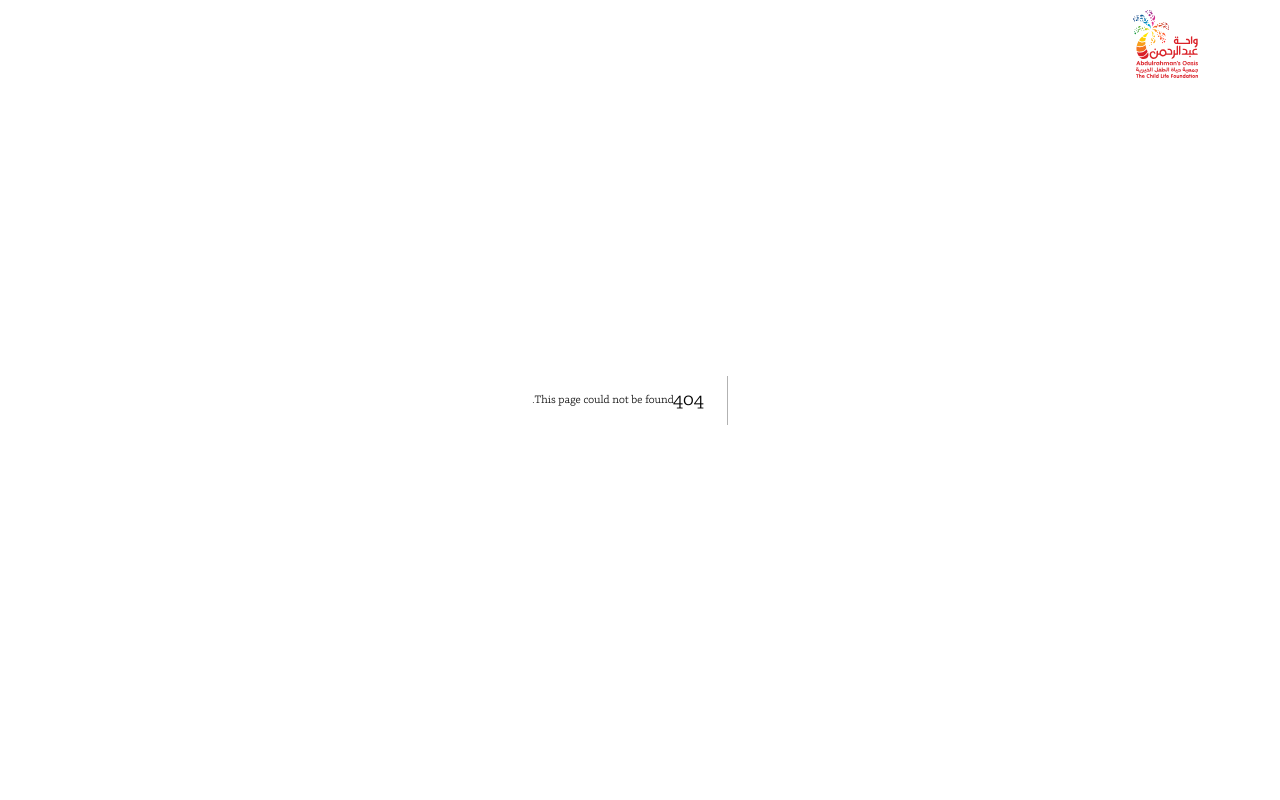
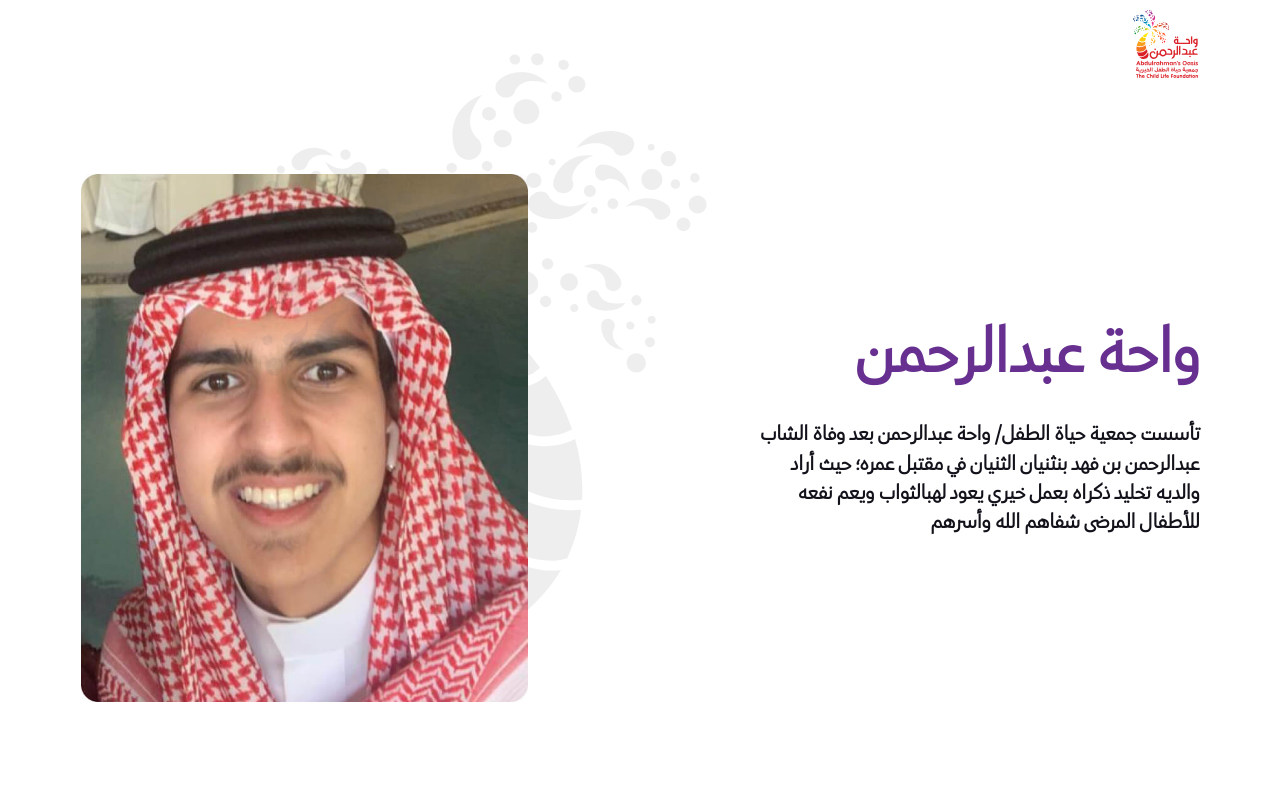
Before and after one commit to alqabbanikhaled/abdulrahmansOasis, a Next.js app in the folder Frontend/: page /about in a window 1280 px wide. Before the commit this address had no page. Shown: the top 800 px of the page. Built offline with nearby package versions, Linux system fonts and the light colour scheme; a web font is replaced by a local one.

Commit message:
pdf link

```diff
--- a/Frontend/src/components/abdulrahman-oasis/About/About.js
+++ b/Frontend/src/components/about/AbdelrahmanOasis/AbdelrahmanOasis.js
@@ -1,13 +1,13 @@
 import React from "react";
 import cn from "classnames";
 
-import styles from "./About.module.scss";
+import styles from "./AbdelrahmanOasis.module.scss";
 
-const About = () => {
+const AbdelrahmanOasis = () => {
   return (
     <section className={cn(styles.section, "space-X space-Y-bottom mt-6")}>
       <div className={cn(styles.container)}>
-        <div className={cn(styles.aboutText, "mb-2")}>
+        <div className={cn(styles.AOText, "mb-2")}>
           <h1 className="color-purple mb-2">واحة عبدالرحمن</h1>
           <div className="paragraph4-size font-weight-bold">
             تأسست جمعیة حیاة الطفل/ واحة عبدالرحمن بعد وفاة الشاب عبدالرحمن بن
@@ -15,12 +15,13 @@ const About = () => {
             خیري یعود لهبالثواب ویعم نفعه للأطفال المرضی شفاهم الله وأسرهم
           </div>
         </div>
-        <div className={styles.aboutImg}>
+        <div className={styles.AOImg}>
           <img src="./Abdulrahman_img.jpg" alt="" />
+          <img className={styles.vector} src="./svg/back_1.svg" alt="" />
         </div>
       </div>
     </section>
   );
 };
 
-export default About;
+export default AbdelrahmanOasis;
--- a/Frontend/src/components/abdulrahman-oasis/About/About.module.scss
+++ b/Frontend/src/components/about/AbdelrahmanOasis/AbdelrahmanOasis.module.scss
@@ -6,18 +6,24 @@
     align-items: center;
     justify-content: space-between;
 
-    .aboutText {
+    .AOText {
       flex-basis: 40%;
     }
-    .aboutImg {
+    .AOImg {
+      position: relative;
       flex-basis: 40%;
       img {
         width: 100%;
         object-fit: contain;
       }
+      .vector {
+        position: absolute;
+        left: 40%;
+        bottom: 15%;
+      }
     }
     @include large-screen {
-      .aboutImg {
+      .AOImg {
         flex-basis: 50%;
       }
     }
--- a/Frontend/src/pages/abdulrahman-oasis.js
+++ b/Frontend/src/pages/about.js
@@ -1,14 +1,14 @@
 import Head from "next/head";
-import About from "./../components/abdulrahman-oasis/About/About";
+import AbdelrahmanOasis from "../components/about/AbdelrahmanOasis/AbdelrahmanOasis";
 
 export default function AbdulrahmanOasis() {
   return (
     <>
       <Head>
-        <title>Abdulrahman Oasis</title>
+        <title>About</title>
       </Head>
       <main id="main">
-        <About />
+        <AbdelrahmanOasis />
       </main>
     </>
   );
```
Also changed, not shown: Frontend/src/components/home/Publication/Publication.js (+5 -5 lines), Frontend/src/components/about/Story/Story.js (added), Frontend/src/components/about/Story/Story.module.scss (added).
